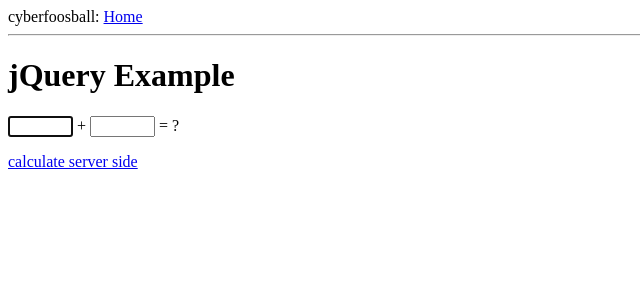
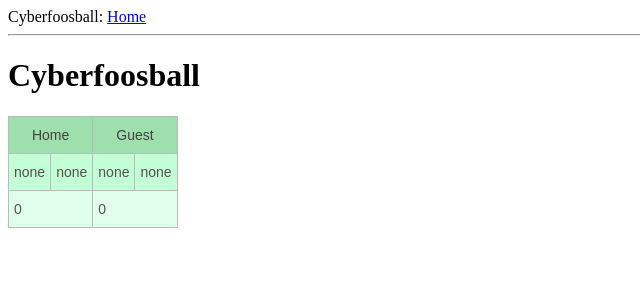
Before and after one commit to toebgen/cyberfoosball, a Flask app: page / in a window 1280 px wide. Shown: the top 300 px of the page, without its empty margins (0-640 px from the left). Run offline with Flask 2, Linux system fonts and the light colour scheme.

Commit message:
Display game status in table on index.html

```diff
--- a/webserver/app/templates/base.html
+++ b/webserver/app/templates/base.html
@@ -2,17 +2,18 @@
 
     <head>
         {% if title %}
-        <title>{{ title }} - cyberfoosball</title>
+        <title>{{ title }} - Cyberfoosball</title>
         {% else %}
-        <title>Welcome to cyberfoosball</title>
+        <title>Welcome to Cyberfoosball</title>
         {% endif %}
         <!-- <script type=text/javascript src="http://ajax.googleapis.com/ajax/libs/jquery/1.4.2/jquery.min.js"></script> -->
         <script type=text/javascript src="{{url_for('static', filename='jquery.js') }}"></script>
     </head>
 
     <body>
-        <div>cyberfoosball: <a href="/index">Home</a></div>
-        <hr> {% block content %}{% endblock %}
+        <div>Cyberfoosball: <a href="/index">Home</a></div>
+        <hr> <h1>Cyberfoosball</h1>
+        {% block content %}{% endblock %}
     </body>
 
 </html>
--- a/webserver/app/templates/index.html
+++ b/webserver/app/templates/index.html
@@ -2,33 +2,63 @@
 <script type=text/javascript>
     $SCRIPT_ROOT = {{ request.script_root|tojson|safe }};
     console.log('$SCRIPT_ROOT: %s', $SCRIPT_ROOT);
-    var $test = "test";
-    console.log('$test: %s', $test);
 </script>
 <script type="text/javascript">
-    $(function() {
-        var submit_form = function(e) {
-            $.getJSON($SCRIPT_ROOT + '/_add_numbers', {
-                a: $('input[name="a"]').val(),
-                b: $('input[name="b"]').val()
-            }, function(data) {
-                $('#result').text(data.result);
-                $('input[name=a]').focus().select();
-            });
-            return false;
-        };
-        $('a#calculate').bind('click', submit_form);
-        $('input[type=text]').bind('keydown', function(e) {
-            if (e.keyCode == 13) {
-                submit_form(e);
-            }
-        });
-        $('input[name=a]').focus();
-    });
+    var i = 1
+    var timeout = 1000
+    var game_status;
+
+    function periodic_update() {
+      $.getJSON($SCRIPT_ROOT + '/_periodic_update', {i},
+      function(data){
+        console.log(data)
+        game_status = data
+        game_status_str = JSON.stringify(game_status, null, 4);
+        // displayPlainString(game_status_str)
+        update_table()
+      });
+      i++
+      timer = setTimeout(periodic_update, timeout)
+    }
+    var timer = setTimeout(periodic_update, timeout)
+
+    function displayPlainString(inp) {
+      document.body.appendChild(document.getElementById('game_status_full_json')).innerHTML = inp;
+    }
+
+    function update_table(){
+      document.getElementById('home_defense').innerHTML = game_status.home_defense;
+      document.getElementById('home_offense').innerHTML = game_status.home_offense;
+      document.getElementById('guest_defense').innerHTML = game_status.guest_defense;
+      document.getElementById('guest_offense').innerHTML = game_status.guest_offense;
+      document.getElementById('home_goals').innerHTML = game_status.home_goals;
+      document.getElementById('guest_goals').innerHTML = game_status.guest_goals;
+    }
 </script>
-<h1>jQuery Example</h1>
-<p>
-    <input type="text" size="5" name="a"> +
-    <input type="text" size="5" name="b"> =
-    <span id="result">?</span>
-    <p><a href=# id="calculate">calculate server side</a> {% endblock %}
+
+<div id="game_status_full_json"></div>
+
+<style type="text/css">
+.tg  {border-collapse:collapse;border-spacing:0;border-color:#bbb;}
+.tg td{font-family:Arial, sans-serif;font-size:14px;padding:10px 5px;border-style:solid;border-width:1px;overflow:hidden;word-break:normal;border-color:#bbb;color:#594F4F;background-color:#E0FFEB;}
+.tg th{font-family:Arial, sans-serif;font-size:14px;font-weight:normal;padding:10px 5px;border-style:solid;border-width:1px;overflow:hidden;word-break:normal;border-color:#bbb;color:#493F3F;background-color:#9DE0AD;}
+.tg .tg-ugh9{background-color:#C2FFD6}
+</style>
+<table class="tg">
+  <tr>
+    <th class="tg-031e" colspan="2">Home</th>
+    <th class="tg-031e" colspan="2">Guest</th>
+  </tr>
+  <tr>
+    <td class="tg-ugh9" id="home_defense"></td>
+    <td class="tg-ugh9" id="home_offense"></td>
+    <td class="tg-ugh9" id="guest_defense"></td>
+    <td class="tg-ugh9" id="guest_offense"></td>
+  </tr>
+  <tr>
+    <td class="tg-031e" id="home_goals" colspan="2"></td>
+    <td class="tg-031e" colspan="2" id="guest_goals"></td>
+  </tr>
+</table>
+
+{% endblock %}
--- a/webserver/app/views.py
+++ b/webserver/app/views.py
@@ -3,7 +3,14 @@ from app import app
 from .models import User
 import json
 
-game_status = None
+game_status = {
+    "home_defense": "none",
+    "home_offense": "none",
+    "guest_defense": "none",
+    "guest_offense": "none",
+    "home_goals": 0,
+    "guest_goals": 0
+}
 
 
 @app.route('/', methods=['GET'])
@@ -39,3 +46,11 @@ def add_numbers():
     print('a:%i' % a)
     print('b:%i' % b)
     return jsonify(result=a + b)
+
+
+@app.route('/_periodic_update')
+def periodic_update():
+    i = request.args.get('i', 0, type=int)
+    print('received an i: %i' % i)
+    print(json.dumps(game_status))
+    return jsonify(game_status)
```
